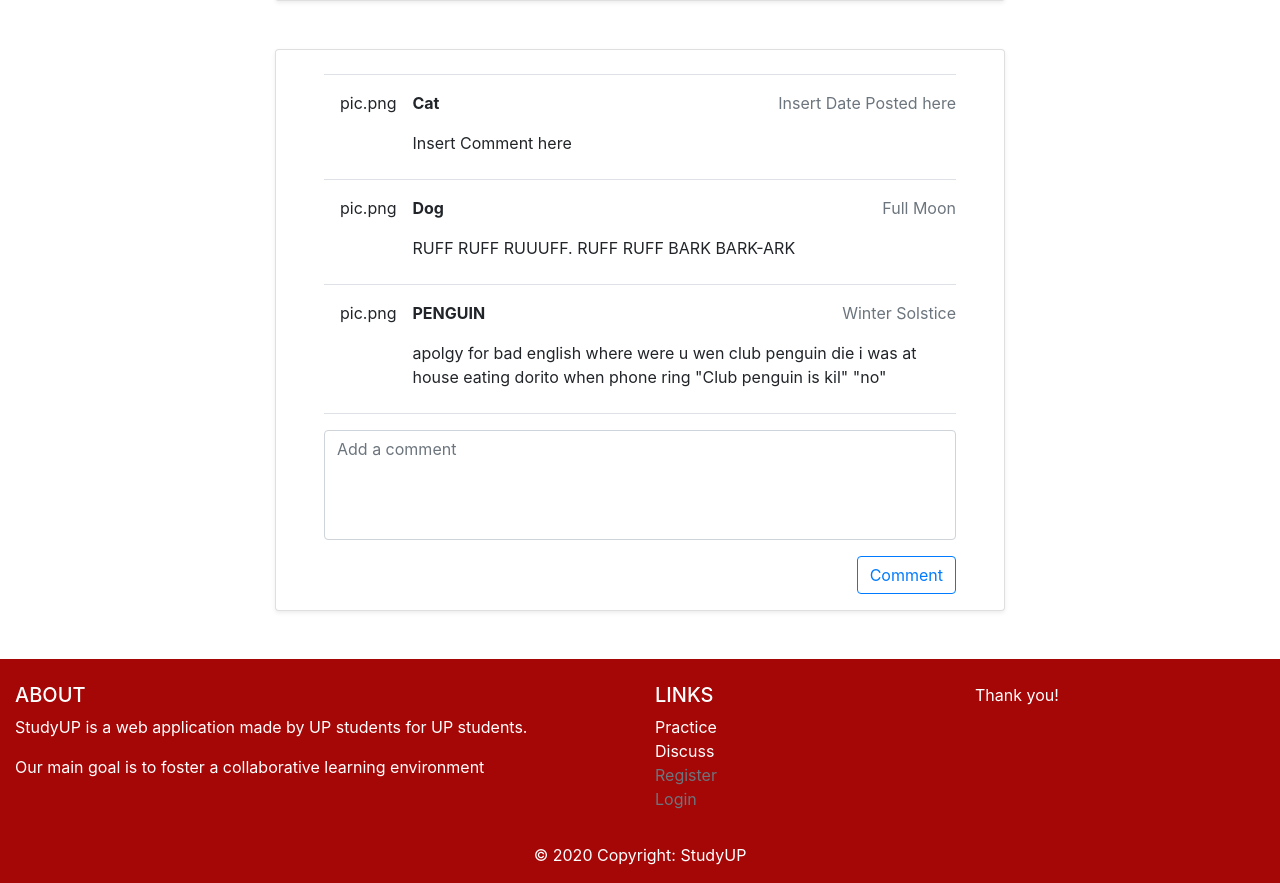
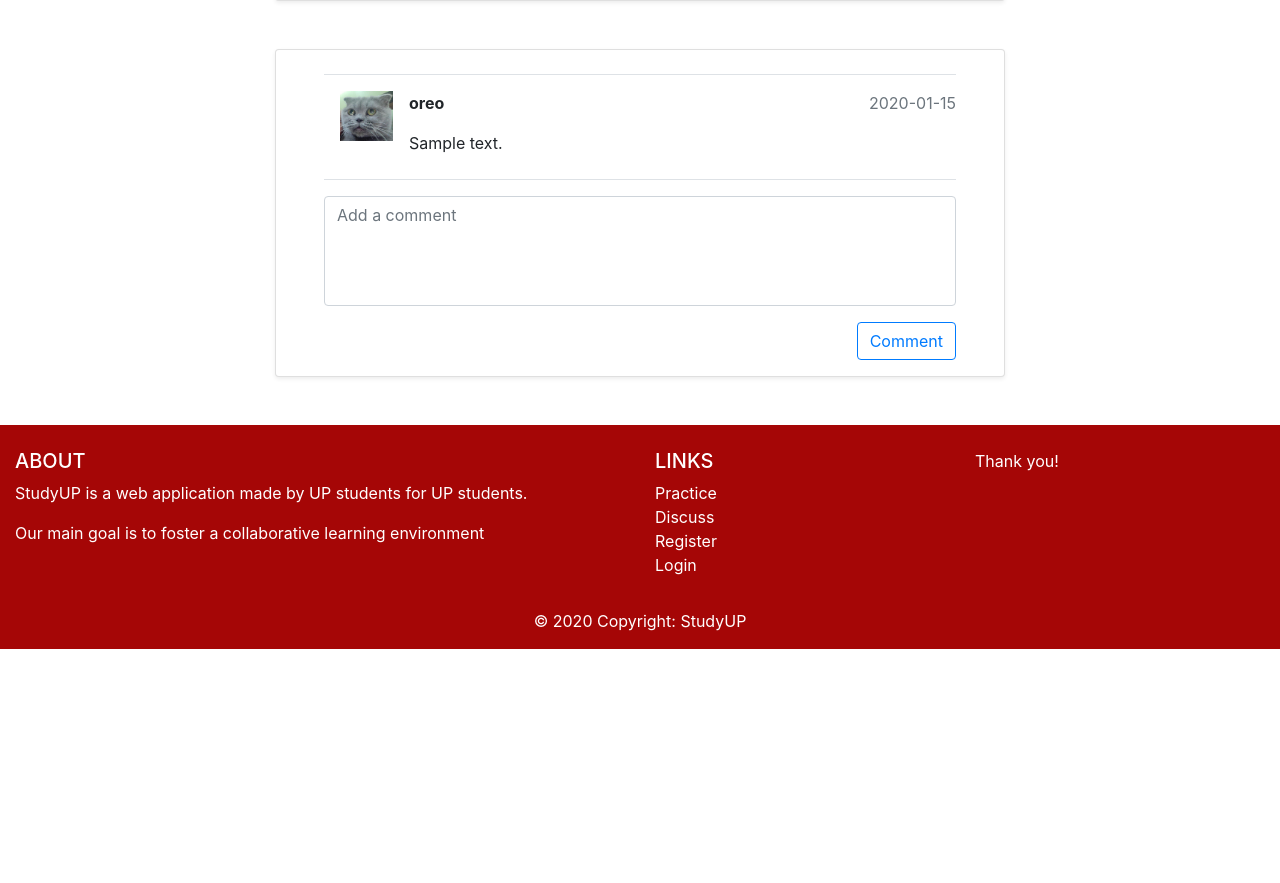
Before and after one commit to Obee07/StudyUP, a Flask app: page /discussion/1 in a window 1280 px wide. Shown: the part 669-1552 px from the top of the page. After the commit the page ends 1318 px from the top, so only its background shows below. Run offline with Flask 2, Linux system fonts and the light colour scheme; a user stored in the database is signed in; tables that the repository leaves empty hold one stand-in row (values such as "Sample post"); grey boxes marked "Sample" are stand-in pictures; some libraries are stand-ins or nearby versions.

Commit message:
comment thread

```diff
--- a/source-code/code/studyup/discussion/routes.py
+++ b/source-code/code/studyup/discussion/routes.py
@@ -1,4 +1,4 @@
-from flask import Blueprint, render_template, request, jsonify, redirect, url_for
+from flask import Blueprint, render_template, request, jsonify, redirect, url_for, flash
 from studyup.models import Question, Choice, Answer, Comment, User
 from studyup import db
 from studyup.discussion.forms import CommentForm
@@ -97,8 +97,10 @@ def add_comment(question_id):
         db.session.add(comment)
         db.session.commit()
         flash('Comment added!', 'success')
-        return redirect(url_for(''))#url for something.. same page? reload page?
-    return render_template('view-question.html', form=form, question=question)
+        comments = Comment.query.filter_by(question_id=question_id).all()
+        return redirect(url_for('discussion.add_comment', question_id=question_id, comments=comments))#url for something.. same page? reload page?
+    comments = Comment.query.filter_by(question_id=question_id).all()
+    return render_template('view-question.html', form=form, question=question, comments=comments)
 
 
 # @discussion.route('/discussion/<int:question_id>')
--- a/source-code/code/studyup/models.py
+++ b/source-code/code/studyup/models.py
@@ -80,6 +80,7 @@ class User(db.Model, UserMixin):
     image_file = db.Column(db.String(20), nullable=False, default='default.jpg')
     password = db.Column(db.String(60), nullable=False)
     user_type = db.Column(db.Integer, nullable=False)
+    comments = db.relationship("Comment", backref="user_comments")
         #student_user = 1
         #moderator_user = 2
     #comments = db.relationship('Comment', back_populates='author')
@@ -93,9 +94,10 @@ class Comment(db.Model):
     time_posted = db.Column(db.DateTime, nullable=False, default=datetime.utcnow)
     comment = db.Column(db.Text, nullable=False)
     user_id = db.Column(db.Integer, db.ForeignKey('user.id'), nullable=False)
+    user = db.relationship('User', back_populates='comments')
     #author = db.relationship('User', back_populates='comments')
     question_id = db.Column(db.Integer, db.ForeignKey('question.id'), nullable=False)
         # corresponds to question comment was asked on
 
     def __repr__(self):
-        return f"Comment('{self.date_posted}', '{self.comment}')"
+        return f"Comment('{self.time_posted}', '{self.comment}')"
--- a/source-code/code/studyup/practice/routes.py
+++ b/source-code/code/studyup/practice/routes.py
@@ -3,6 +3,7 @@ from studyup import db
 from studyup.practice.forms import SelectForm, AnswerForm
 from studyup.models import Question, Choice, Answer
 from sqlalchemy import func
+from flask_login import login_user, current_user, logout_user, login_required
 
 practice = Blueprint('practice', __name__)
 
@@ -126,6 +127,7 @@ def getChoices(question_id):
 
 #selecting topics
 @practice.route("/practice", methods=['GET', 'POST'])
+@login_required
 def select():
     form = SelectForm()
 
--- a/source-code/code/studyup/static/css/main.css
+++ b/source-code/code/studyup/static/css/main.css
@@ -263,3 +263,11 @@ textarea {
 .comment-text {
   flex-grow: 1;
 }
+
+.pic-ico {
+  height: 50px;
+}
+
+.pic-profile {
+  height: 100px;
+}
--- a/source-code/code/studyup/templates/account.html
+++ b/source-code/code/studyup/templates/account.html
@@ -8,7 +8,7 @@ StudyUP | Create Question
 {% block body %}
 	<div class="content-section">
 		<div class="media">
-		<img class="rounded-circle account-img" src="{{ image_file }}">
+		<img class="rounded-circle account-img pic-profile" src="{{ image_file }}">
 		<div class="media-body">
 			<h2 class="account-heading">{{ current_user.username }}</h2>
 			<p class="text-secondary">{{ current_user.email }}</p>
--- a/source-code/code/studyup/templates/base.html
+++ b/source-code/code/studyup/templates/base.html
@@ -102,10 +102,10 @@
               <a class="click-exit btn-link" href="{{url_for('discussion.select')}}">Discuss</a>
             </li>
             <li>
-              <a class="click-exit btn-link disabled" href="#!">Register</a>
+              <a class="click-exit btn-link" href="{{url_for('user.register')}}">Register</a>
             </li>
             <li>
-              <a class="click-exit btn-link disabled" href="#!">Login</a>
+              <a class="click-exit btn-link" href="{{url_for('user.login')}}">Login</a>
             </li>
           </ul>
 
--- a/source-code/code/studyup/templates/view-question.html
+++ b/source-code/code/studyup/templates/view-question.html
@@ -40,62 +40,32 @@ StudyUP | Discussion
         <div class="comment-thread">
             <div class="border-top mt-4 mb-2 my-3 ml-5 mr-5"></div>
 
+            {% if comments %}
+                {% for comment in comments %}
 
                 <div class="comment-div ml-5 mr-5">
                     <div class="d-flex">
                         <div class="profile-picture mx-3">
-                        pic.png
+                            <img src="{{ url_for('static', filename='img/user/' + comment.user.image_file) }}" alt="" class="pic-ico">
                         </div>
                         <div class="comment-text">
                             <div class="comment-header d-flex justify-content-between">
-                            <strong>Cat</strong>
-                            <p class="text-muted">Insert Date Posted here</p>
+                                <strong>{{comment.user.username}}</strong>
+                                <p class="text-muted"> {{comment.time_posted.strftime('%Y-%m-%d')}}</p>
                             </div>
-                        <p class="comment">Insert Comment here</p>
+                            <p class="comment"> {{comment.comment}} </p>
                         </div>
                     </div>
                     <div class="border-top mt-2 mb-3"></div>
                 </div>
+                {% endfor %}
+            {% else %}
+            <div class="d-flex justify-content-center">
+            <p class="text-muted">No comments yet.</p>
+            </div>
+            {% endif %}
 
-            <div class="comment-div ml-5 mr-5">
-                <div class="d-flex">
-                    <div class="profile-picture mx-3">
-                        pic.png
-                    </div>
-                    <div class="comment-text">
-                        <div class="comment-header d-flex justify-content-between">
-                            <strong>Dog</strong>
-                            <p class="text-muted">Full Moon</p>
-                        </div>
-                        <p class="comment">RUFF RUFF RUUUFF. RUFF RUFF BARK BARK-ARK</p>
-                    </div>
-                </div>
-                <div class="border-top mt-2 mb-3"></div>
-            </div>
 
-            <div class="comment-div ml-5 mr-5">
-                <div class="d-flex">
-                    <div class="profile-picture mx-3">
-                        pic.png
-                    </div>
-                    <div class="comment-text">
-                        <div class="comment-header d-flex justify-content-between">
-                            <strong>PENGUIN</strong>
-                            <p class="text-muted">Winter Solstice</p>
-                        </div>
-                        <p class="comment">apolgy for bad english
-
-                            where were u wen club penguin die
-
-                            i was at house eating dorito when phone ring
-
-                            "Club penguin is kil"
-
-                            "no"</p>
-                    </div>
-                </div>
-                <div class="border-top mt-2 mb-3"></div>
-            </div>
 
 
 
@@ -103,13 +73,15 @@ StudyUP | Discussion
 
         </div>
 
-
+        <form action="" method="post">
+        {{ form.csrf_token }}
         <div class="form d-flex justify-content-center">
             {{ form.body(rows="4", cols="70", class="form-control ml-5 mr-5", placeholder="Add a comment") }}
         </div>
             <div class="d-flex justify-content-end mt-3 mr-5">
             {{ form.submit(class="btn btn-outline-primary") }}
             </div>
+        </form>
 
     <div class="mb-3"></div>
 
```
Lines whose indentation alone changed are shown as unchanged.
